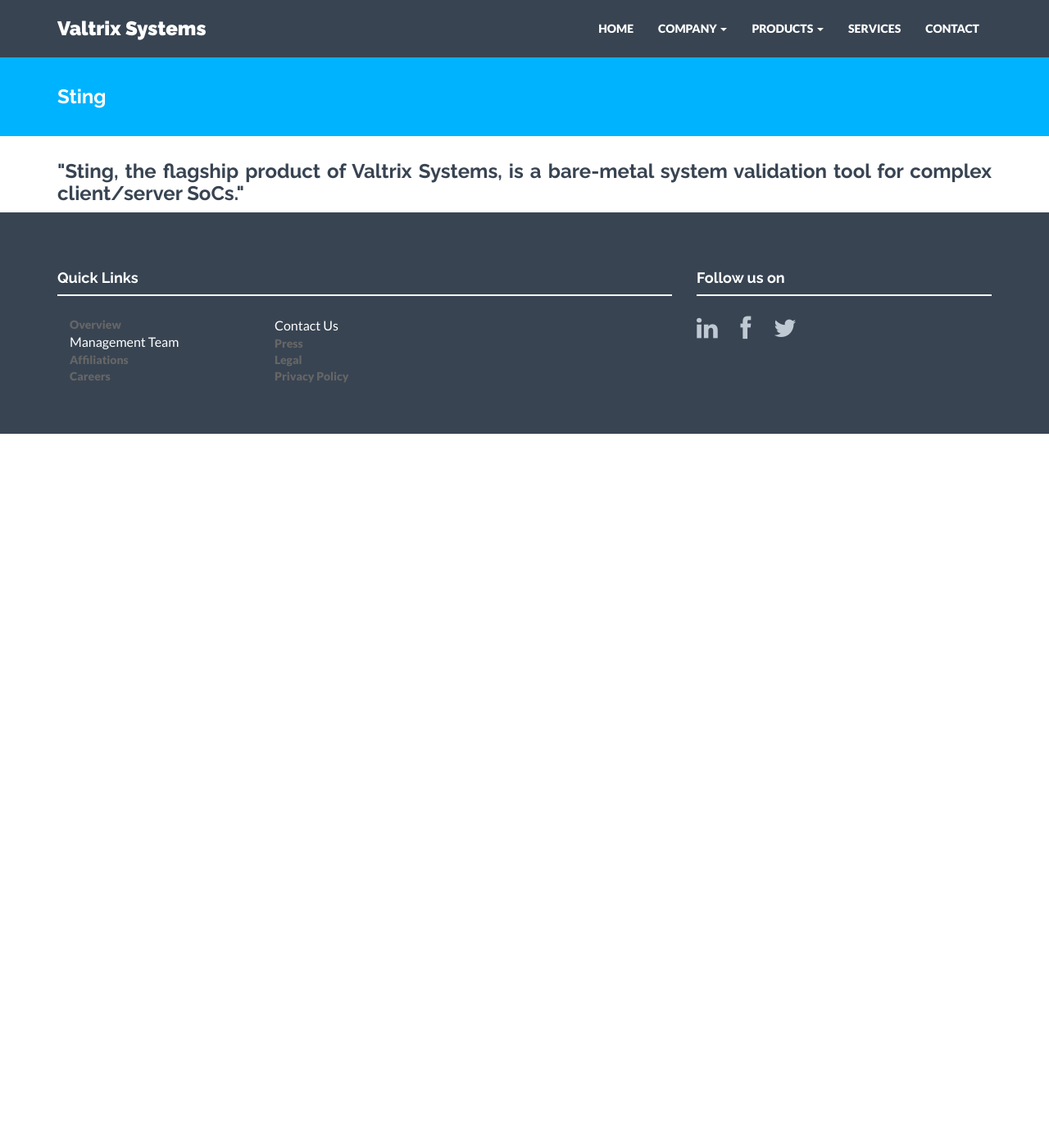
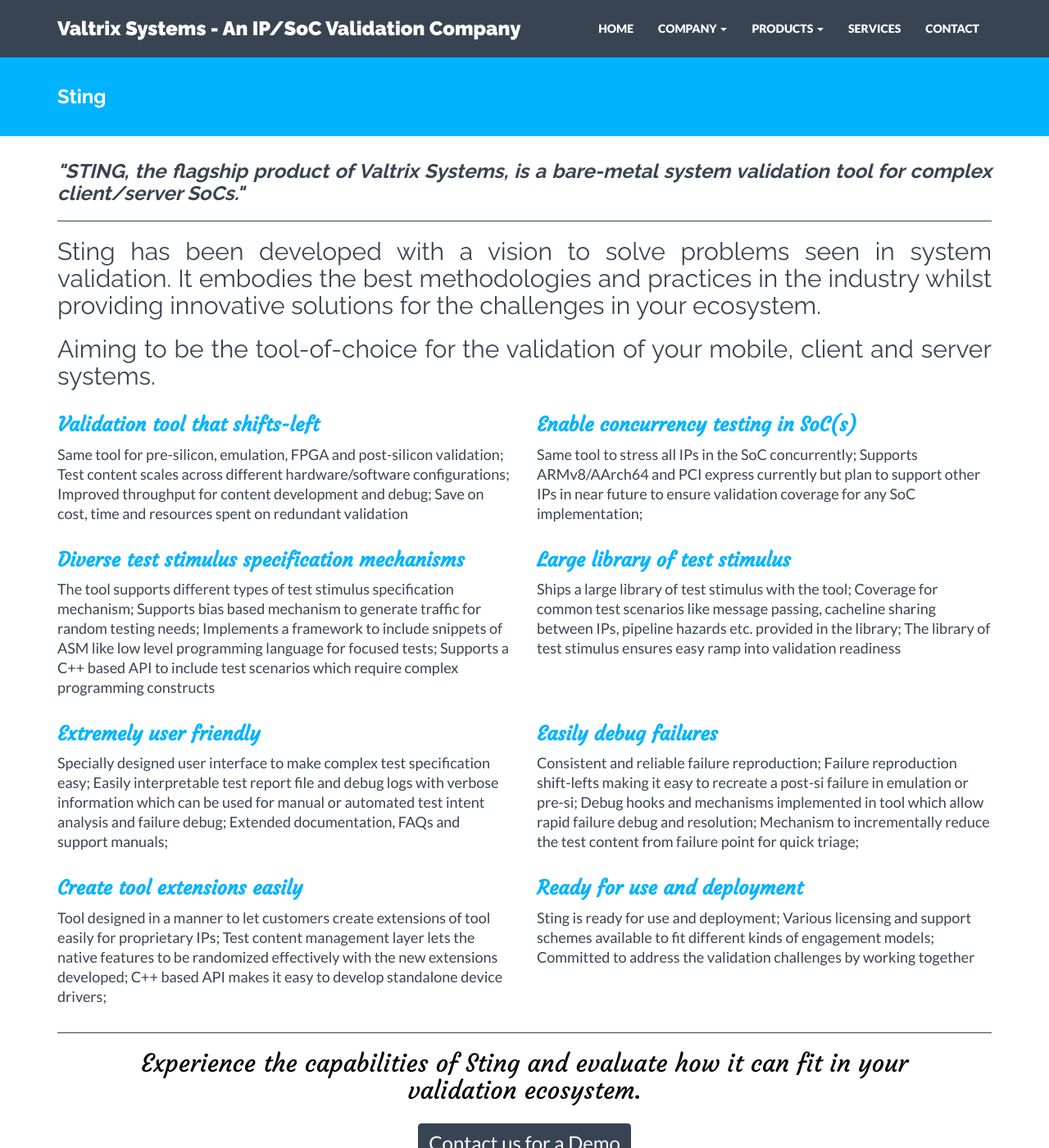
Before and after one commit to valtrix/valtrix.github.io, a Jekyll site: the page built from sting.html, in a window 1280 px wide and 1400 px high. Shown: the whole window at 82% size. Built offline with Jekyll 4.4.1, drawn with Linux system fonts in a browser that asks for light colours; nearby versions of some CDN libraries; comment, search, counter and statistics services are not loaded.

Commit message:
Changes to sting page

```diff
--- a/_config.yml
+++ b/_config.yml
@@ -1,7 +1,7 @@
 ### GENERAL SETTINGS ###
 
 # Site settings
-title: Valtrix Systems
+title: Valtrix Systems - An IP/SoC Validation Company
 description: "Write an awesome description for your new site here. You can edit this line in _config.yml. It will appear in your document head meta (for Google search results) and in your feed.xml site description."
 analytics: UA-68394244-1 #Google analytics code in the format XX-nnnnnnnn-n
 baseurl: "" #important: start with /
--- a/_includes/css/style.css
+++ b/_includes/css/style.css
@@ -450,7 +450,7 @@
 /* Contact Page */
 #contactwrap {
 	background: url(../img/contact.jpg) no-repeat center top;
-	margin-top: -60px;
+	margin-top: -10px;
 	padding-top:0px;
 	text-align:center;
 	background-attachment: relative;
--- a/_includes/sting.html
+++ b/_includes/sting.html
@@ -1,18 +1,81 @@
 <div class="container">
     <div class="row centered">
         <div class="col-lg-12">
-            <h3 style="text-align:justify"> "<b>Sting</b>, the flagship product of Valtrix Systems, is a bare-metal system validation tool for complex client/server SoCs."</h3>
-<!--
-Sting, the flagship product of Valtrix Systems, is a bare-metal system validation tool for complex client/server SoCs. Implemented in an architecture agnostic manner, it currently supports AArch64/ARMv8 CPU and PCI express system architectures. Support for other CPU and system architectures like USB, SATA, GIC, SMMU architectures will be added in future. Test content reuse is enabled by shift-left compliance and target configuration independent test generation. The fresh and innovative approach to system validation makes it a highly potential tool-of-choice for any SoC implementation.
-
-Lot of thought has been applied into the design and development of Sting to ensure that it is a superior alternative for validation of systems in the industry.
-
-It is designed to facilitate maximum concurrency i.e. the state in which all the IPs present in the test are active at the same time resulting in maximum system stress. Different types of test content specifications are supported in Sting to give fine tuned control to validation engineers to define any test scenario. User can create a highly focused scenario using an ASM like low level language or create algorithmic stimulus with a C++ like high level programming language framework. These features also make the tool highly extendable to support independent test development for proprietary elements of a SoC.
-
-Sting runs on pre-silicon, emulation, FPGA and silicon alike. It allows test content to be written such that it lends itself to easy migration from simulation to FPGA. The test content automatically adapts depending on the target configuration. It ensures that the test content developed in early design stages or in a different system configuration is not discarded as the validation cycle moves forward. Reuse of test content across different phases of validation allows validation teams to consolidate the test content irrespective of target and environment and harnesses the full power of the test content. Bugs are not missed because a test was not run enough. A failure in post-silicon environment can be easily recreated in emulation or at an earlier phase resulting in improved debug throughput.
-
-Extensive documentation and training material is available to let the validation teams ramp quickly on the tool. A library of test content stimulus for various architectural scenarios is also shipped with the tool to allow faster validation readiness.
--->
+            <h3 style="font-weight:600;text-align:justify"><i>"STING, the flagship product of Valtrix Systems, is a bare-metal system validation tool for complex client/server SoCs."</i></h3>
+        </div><!-- /col-lg-12 -->
+    </div><!-- /row-->
+    <div class="hline" style="border-width:1px;padding-top:10px"></div>
+    <div class="row centered">
+        <div class="col-lg-12">
+            <h2 style="font-weight:100;text-align:justify">Sting has been developed with a vision to solve problems seen in system validation. It embodies the best methodologies and practices in the industry whilst providing innovative solutions for the challenges in your ecosystem.</h2>
+            <h2 style="font-weight:100;text-align:justify">Aiming to be the tool-of-choice for the validation of your mobile, client and server systems.</h2>
+        </div>
+    </div>
+    <div class="row">
+        <div class="col-lg-6">
+            <h3 class="handwrite">
+                Validation tool that shifts-left
+            </h3>
+            <p class="upprod_desc">Same tool for pre-silicon, emulation, FPGA and post-silicon validation; Test content scales across different hardware/software configurations; Improved throughput for content development and debug; Save on cost, time and resources spent on redundant validation</p>
         </div><!-- /row -->
+        <div class="col-lg-6">
+            <h3 class="handwrite">
+                Enable concurrency testing in SoC(s)
+            </h3>
+            <p class="upprod_desc">Same tool to stress all IPs in the SoC concurrently; Supports ARMv8/AArch64 and PCI express currently but plan to support other IPs in near future to ensure validation coverage for any SoC implementation;</p>
+        </div><!-- /col-lg-6 -->
     </div><!-- /row -->
+    <div class="row">
+        <div class="col-lg-6">
+            <h3 class="handwrite">
+                Diverse test stimulus specification mechanisms
+            </h3>
+            <p class="upprod_desc">The tool supports different types of test stimulus specification mechanism; Supports bias based mechanism to generate traffic for random testing needs; Implements a framework to include snippets of ASM like low level programming language for focused tests; Supports a C++ based API to include test scenarios which require complex programming constructs</p>
+        </div><!-- /row -->
+        <div class="col-lg-6">
+            <h3 class="handwrite">
+                Large library of test stimulus
+            </h3>
+            <p class="upprod_desc">Ships a large library of test stimulus with the tool; Coverage for common test scenarios like message passing, cacheline sharing between IPs, pipeline hazards etc. provided in the library; The library of test stimulus ensures easy ramp into validation readiness</p>
+        </div><!-- /col-lg-6 -->
+    </div><!-- /row -->
+    <div class="row">
+        <div class="col-lg-6">
+            <h3 class="handwrite">
+                Extremely user friendly
+            </h3>
+            <p class="upprod_desc">Specially designed user interface to make complex test specification easy; Easily interpretable test report file and debug logs with verbose information which can be used for manual or automated test intent analysis and failure debug; Extended documentation, FAQs and support manuals;</p>
+        </div><!-- /row -->
+        <div class="col-lg-6">
+            <h3 class="handwrite">
+                Easily debug failures
+            </h3>
+            <p class="upprod_desc">Consistent and reliable failure reproduction; Failure reproduction shift-lefts making it easy to recreate a post-si failure in emulation or pre-si; Debug hooks and mechanisms implemented in tool which allow rapid failure debug and resolution; Mechanism to incrementally reduce the test content from failure point for quick triage;</p>
+        </div><!-- /col-lg-6 -->
+    </div><!-- /row -->
+    <div class="row">
+        <div class="col-lg-6">
+            <h3 class="handwrite">
+                Create tool extensions easily
+            </h3>
+            <p class="upprod_desc">Tool designed in a manner to let customers create extensions of tool easily for proprietary IPs; Test content management layer lets the native features to be randomized effectively with the new extensions developed; C++ based API makes it easy to develop standalone device drivers;</p>
+        </div><!-- /row -->
+        <div class="col-lg-6">
+            <h3 class="handwrite">
+                Ready for use and deployment
+            </h3>
+            <p class="upprod_desc">Sting is ready for use and deployment; Various licensing and support schemes available to fit different kinds of engagement models; Committed to address the validation challenges by working together</p>
+        </div><!-- /col-lg-6 -->
+    </div><!-- /row -->
+    <div class="hline" style="border-width:1px;padding-top:10px;padding-bottom:10px"></div>
+    <div class="row centered">
+        <div class="col-lg-1"> </div>
+        <div class="col-lg-10">
+            <h2 class="handwrite" style="color:black;font-weight:100;text-align:center">Experience the capabilities of Sting and evaluate how it can fit in your validation ecosystem.</h2>
+        </div>
+        <div class="col-lg-1"> </div>
+    </div>
+    <div class="row centered" style="padding-top:10px;padding-bottom:20px">
+        <a href="{{"/contact/" | prepend: site.baseurl }}" class="btn btn-theme" style="font-size:24px">Contact us for a Demo</a>
+    </div>
 </div> <!-- /container -->
```
